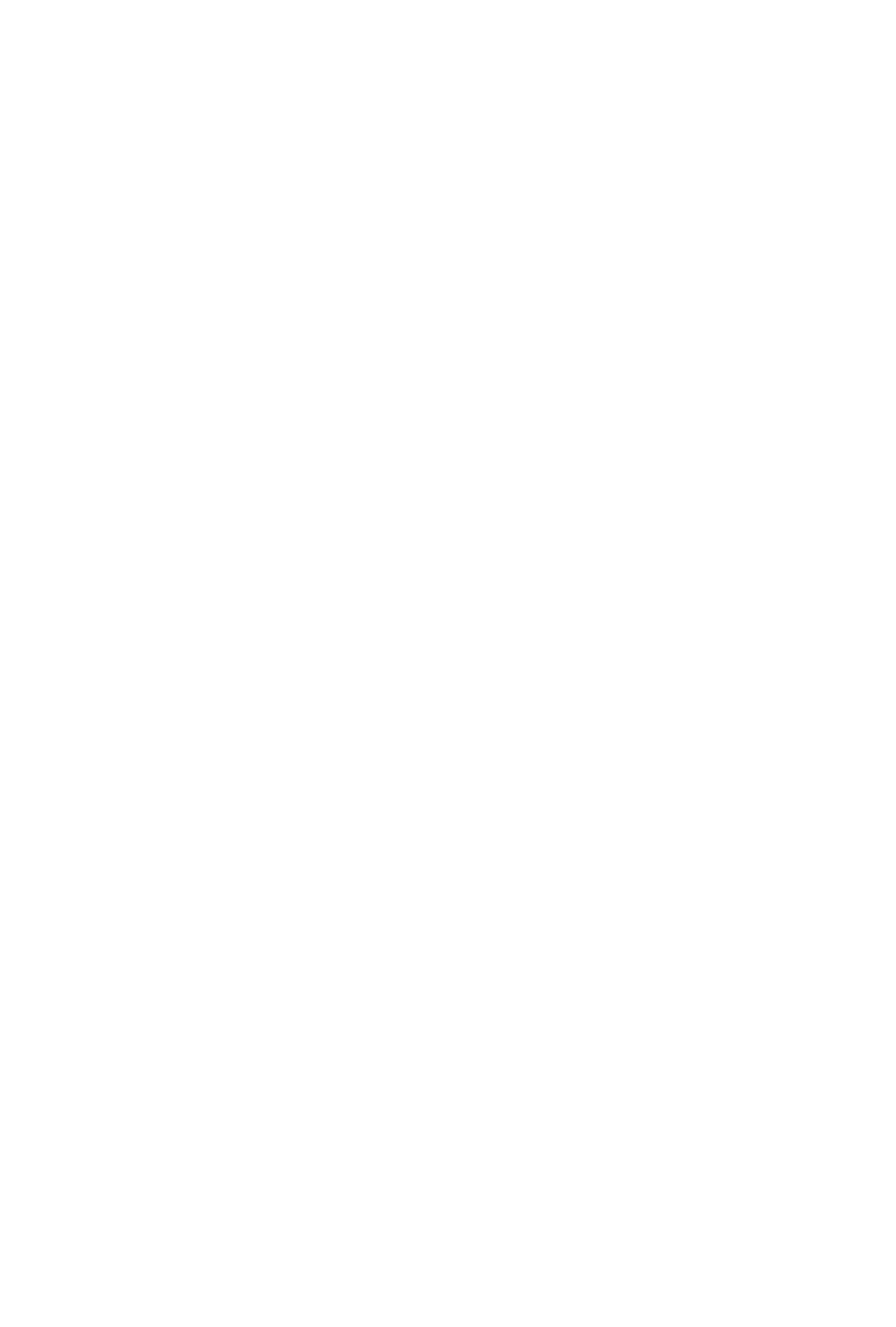
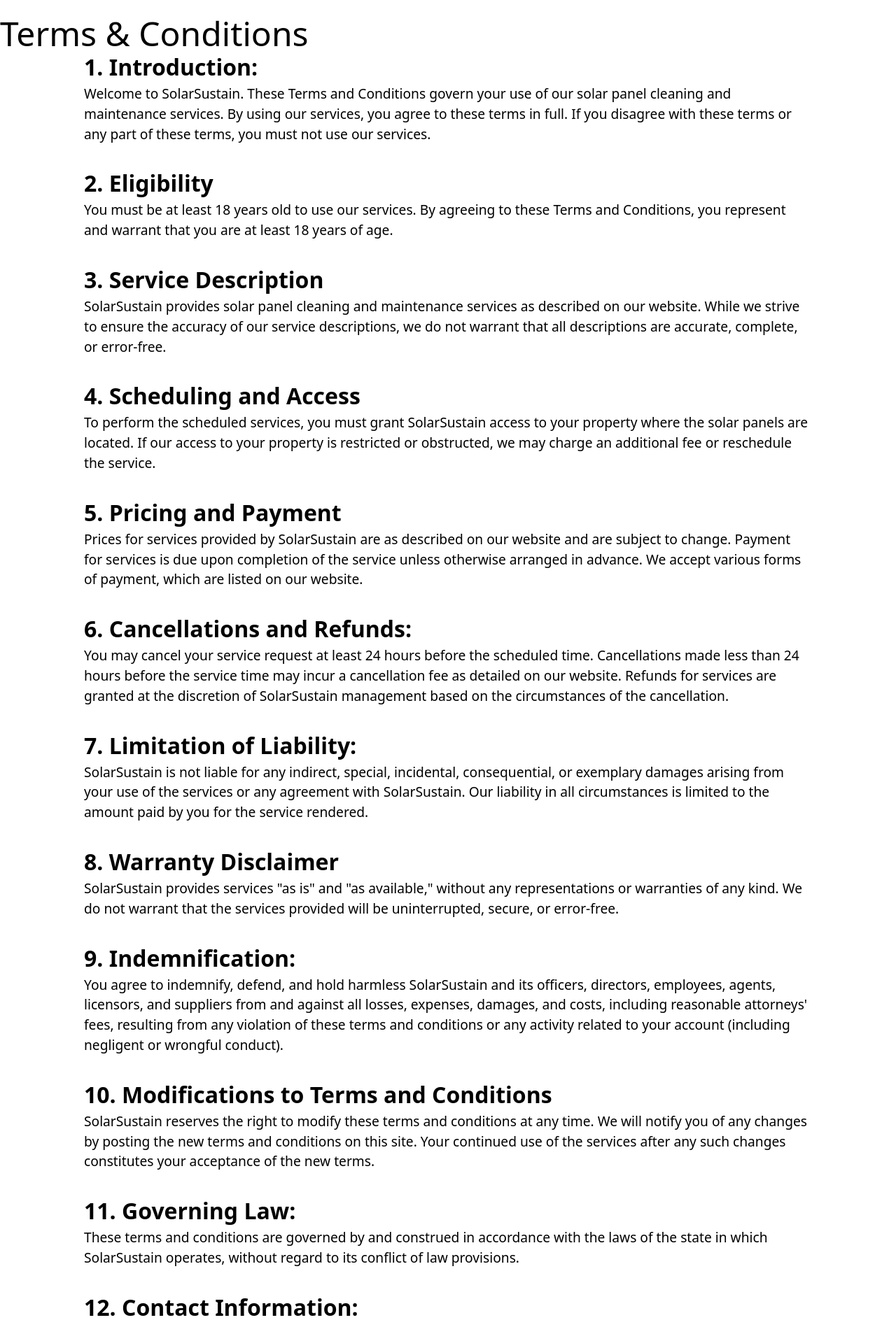
Before and after one commit to gerardojgarcia/solar_sustain_2, a Nuxt app: page /terms in a window 1280 px wide. Shown: the part 240-2137 px from the top of the page at 70% size. Before the commit the page ends 800 px from the top, so only its background shows below. Built offline with nearby package versions, Linux system fonts and the light colour scheme.

Commit message:
added terms and conditions copy

```diff
--- a/pages/blog.vue
+++ b/pages/blog.vue
@@ -2,8 +2,13 @@
 
 </script>
 <template>
-    <div>
-        <h1>Blog Page</h1>
-        <NuxtPage/>
+     <div class="dark:bg-black py-16 dark:text-white">
+        <TheHeader/>
+
+        <div class="py-32 dar:text-white">
+            <h1 class="text-5xl">Terms & Conditions</h1>
+        </div>
+
+        <TheFooter/>
     </div>
 </template>
--- a/pages/faqs.vue
+++ b/pages/faqs.vue
@@ -2,7 +2,13 @@
 
 </script>
 <template>
-    <div>
-        <h1>FAQS</h1>
+     <div class="dark:bg-black py-16 dark:text-white">
+        <TheHeader/>
+
+        <div class="py-32 dar:text-white">
+            <h1 class="text-5xl">Terms & Conditions</h1>
+        </div>
+
+        <TheFooter/>
     </div>
 </template>
--- a/pages/index.vue
+++ b/pages/index.vue
@@ -3,7 +3,7 @@
 </script>
 
 <template>
-    <div class="dark:bg-black h-screen dark:text-white scroll-smooth overflow-hidden">
+    <div class="dark:bg-black h-screen dark:text-white scroll-smooth ">
         <TheHeader/>
         <TheHero/>
         <TheAboutSection/>
--- a/pages/jobs.vue
+++ b/pages/jobs.vue
@@ -2,7 +2,13 @@
 
 </script>
 <template>
-    <div>
-        <h1>jobs</h1>
+     <div class="dark:bg-black py-16 dark:text-white">
+        <TheHeader/>
+
+        <div class="py-32 dar:text-white">
+            <h1 class="text-5xl">Jobs</h1>
+        </div>
+
+        <TheFooter/>
     </div>
 </template>
--- a/pages/quote.vue
+++ b/pages/quote.vue
@@ -2,7 +2,13 @@
 
 </script>
 <template>
-    <div>
-        <h1>quote</h1>
+     <div class="dark:bg-black py-16 dark:text-white">
+        <TheHeader/>
+
+        <div class="py-32 dar:text-white">
+            <h1 class="text-5xl">Quote</h1>
+        </div>
+
+        <TheFooter/>
     </div>
 </template>
--- a/pages/support.vue
+++ b/pages/support.vue
@@ -2,7 +2,13 @@
 
 </script>
 <template>
-    <div>
-        <h1>Support</h1>
+     <div class="dark:bg-black py-16 dark:text-white">
+        <TheHeader/>
+
+        <div class="py-32 dar:text-white">
+            <h1 class="text-5xl">Customer Service & Support</h1>
+        </div>
+
+        <TheFooter/>
     </div>
 </template>
--- a/pages/terms.vue
+++ b/pages/terms.vue
@@ -1,8 +1,88 @@
 <script setup>
+
+
 
 </script>
 <template>
-    <div>
-        <h1>Terms & Conditions</h1>
+    <div class="dark:bg-black py-16 dark:text-white">
+        <TheHeader/>
+
+        <div class="py-32 dar:text-white">
+            <h1 class="text-5xl">Terms & Conditions</h1>
+
+            <div class="terms-box container m-auto  space-y-8">
+            <div>
+                <strong>1. Introduction:</strong>
+                <p>Welcome to SolarSustain. These Terms and Conditions govern your use of our solar panel cleaning and maintenance services. By using our services, you agree to these terms in full. If you disagree with these terms or any part of these terms, you must not use our services.</p>
+            </div>
+            <div>
+                <strong>2. Eligibility</strong>
+                <p>You must be at least 18 years old to use our services. By agreeing to these Terms and Conditions, you represent and warrant that you are at least 18 years of age.</p>
+            </div>
+            <div>
+                <strong>3. Service Description</strong>
+                <p>SolarSustain provides solar panel cleaning and maintenance services as described on our website. While we strive to ensure the accuracy of our service descriptions, we do not warrant that all descriptions are accurate, complete, or error-free.</p>
+            </div>
+            <div>
+                <strong>4. Scheduling and Access</strong>
+                <p>To perform the scheduled services, you must grant SolarSustain access to your property where the solar panels are located. If our access to your property is restricted or obstructed, we may charge an additional fee or reschedule the service.</p>
+            </div>
+            <div>
+                <strong>5. Pricing and Payment</strong>
+                <p>Prices for services provided by SolarSustain are as described on our website and are subject to change. Payment for services is due upon completion of the service unless otherwise arranged in advance. We accept various forms of payment, which are listed on our website.</p>
+            </div>
+            <div>
+                <strong>6. Cancellations and Refunds:</strong>
+                <p>You may cancel your service request at least 24 hours before the scheduled time. Cancellations made less than 24 hours before the service time may incur a cancellation fee as detailed on our website. Refunds for services are granted at the discretion of SolarSustain management based on the circumstances of the cancellation.</p>
+            </div>
+            <div>
+                <strong>7. Limitation of Liability:</strong>
+                <p>SolarSustain is not liable for any indirect, special, incidental, consequential, or exemplary damages arising from your use of the services or any agreement with SolarSustain. Our liability in all circumstances is limited to the amount paid by you for the service rendered.</p>
+            </div>
+            <div>
+                <strong>8. Warranty Disclaimer</strong>
+                <p>SolarSustain provides services "as is" and "as available," without any representations or warranties of any kind. We do not warrant that the services provided will be uninterrupted, secure, or error-free.</p>
+            </div>
+            <div>
+                <strong>9. Indemnification:</strong>
+                <p>You agree to indemnify, defend, and hold harmless SolarSustain and its officers, directors, employees, agents, licensors, and suppliers from and against all losses, expenses, damages, and costs, including reasonable attorneys' fees, resulting from any violation of these terms and conditions or any activity related to your account (including negligent or wrongful conduct).</p>
+            </div>
+            <div>
+                <strong>10. Modifications to Terms and Conditions</strong>
+                <p>SolarSustain reserves the right to modify these terms and conditions at any time. We will notify you of any changes by posting the new terms and conditions on this site. Your continued use of the services after any such changes constitutes your acceptance of the new terms.</p>
+            </div>
+            <div>
+                <strong>11. Governing Law:</strong>
+                <p>These terms and conditions are governed by and construed in accordance with the laws of the state in which SolarSustain operates, without regard to its conflict of law provisions.</p>
+            </div>
+            <div>
+                <strong>12. Contact Information:</strong>
+                <p>For any questions or concerns regarding these terms and conditions, please contact us through our website or via the contact information provided on our site.</p>
+                </div>
+            </div>
+
+
+        </div>
+
+        <TheFooter/>
     </div>
 </template>
+<style scoped>
+
+strong {
+    font-size: 2rem;
+    font-weight: bold;
+    margin-bottom: 1rem;
+}
+
+.terms-box {
+    max-width: 65rem;
+}
+
+.terms-box p {
+    font-size: 1.2rem;
+    line-height: 1.5;
+    margin-bottom: 2rem;
+}
+
+</style>
```
Also changed, not shown: 1 other file (tests, documents, lock files or other folders).
